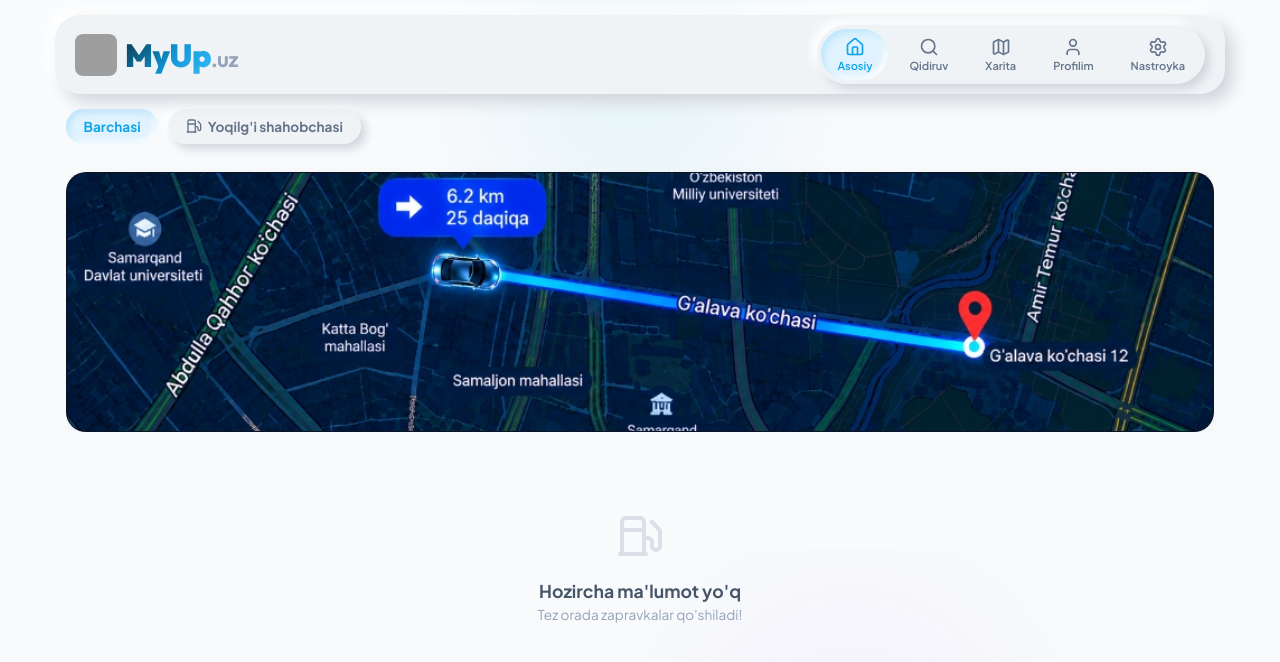
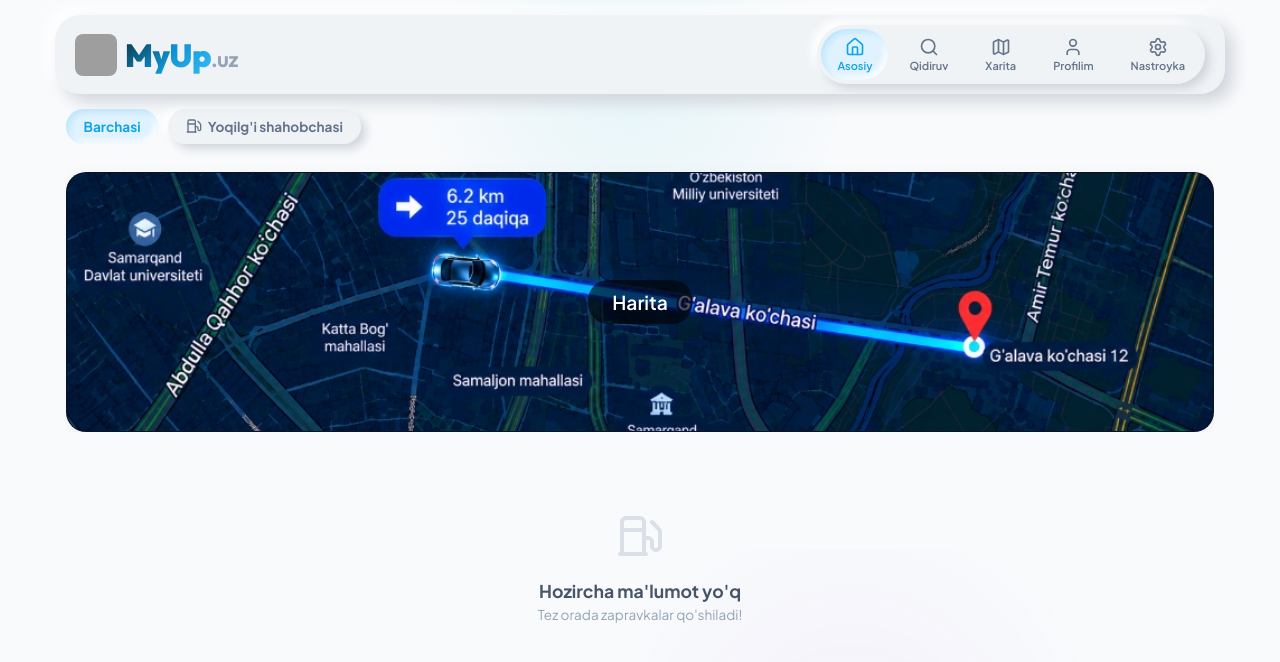
Before and after one commit to AyubFints/MyUp.uz, a React (Vite) app: page / in a window 1280 px wide. Shown: the top 662 px of the page. Built offline with nearby package versions, Linux system fonts and the light colour scheme; grey boxes are pictures that could not be loaded.

Commit message:
feat: add 'Harita' text overlay to map preview only on desktop

```diff
--- a/src/App.css
+++ b/src/App.css
@@ -2907,3 +2907,23 @@
 .hsc-neu-price-pill.propan { color: #a855f7; }
 .hsc-neu-price-pill.benzin { color: #f59e0b; }
 .hsc-neu-price-pill.elektr { color: #10b981; }
+
+.desktop-only-map-text {
+  display: none;
+}
+@media (min-width: 769px) {
+  .desktop-only-map-text {
+    display: block;
+    position: absolute;
+    top: 50%;
+    left: 50%;
+    transform: translate(-50%, -50%);
+    background: rgba(0, 0, 0, 0.6);
+    color: white;
+    padding: 10px 24px;
+    border-radius: 20px;
+    font-size: 1.2rem;
+    font-weight: 600;
+    pointer-events: none;
+  }
+}
--- a/src/App.jsx
+++ b/src/App.jsx
@@ -496,6 +496,7 @@ export default function App() {
                       style={{ cursor: 'pointer', overflow: 'hidden', backgroundColor: '#0b1329' }}
                     >
                       <img src="/map-preview.jpg" alt="Xarita" style={{ width: '100%', height: '100%', display: 'block', objectFit: 'cover' }} />
+                      <div className="desktop-only-map-text">Harita</div>
 
                     </div>
                   </div>
```
